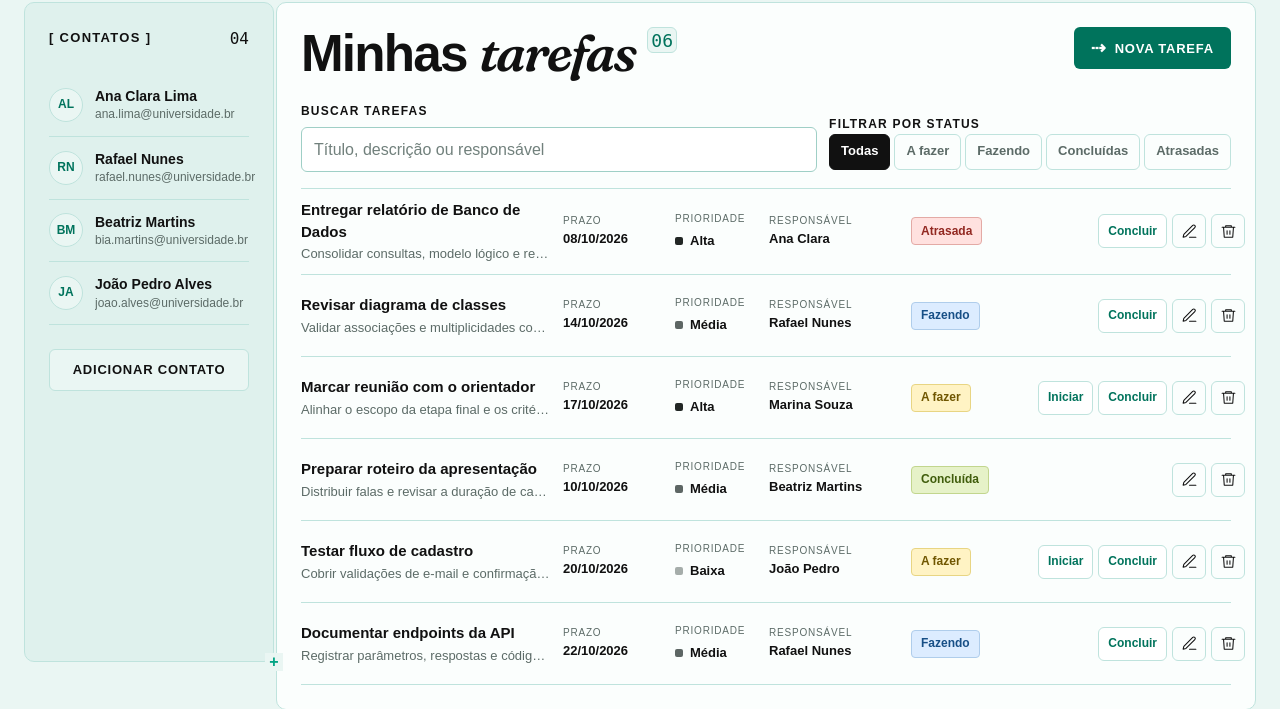
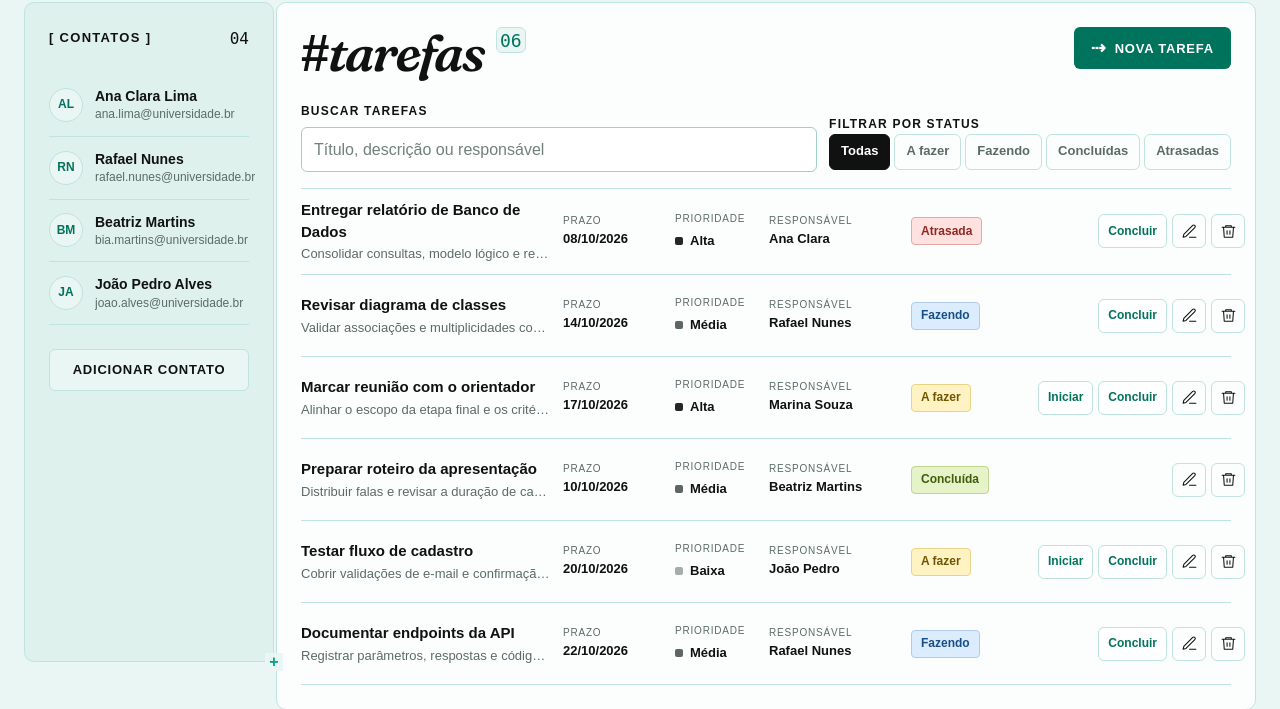
Before and after one commit to jmiguelSantos2025/Projeto_Ajuri, a Flask app: page /Home in a window 1280 px wide. Shown: the part 96-805 px from the top of the page. Run offline with Flask 3, Linux system fonts and the light colour scheme; some web fonts are replaced.

Commit message:
Troca o texto minhas tarefas para tarefas na home

```diff
--- a/src/templates/home.html
+++ b/src/templates/home.html
@@ -32,7 +32,7 @@
   <section class="tasks-panel block" aria-labelledby="tasks-title">
     <div class="tasks-head">
       <div class="title-line">
-        <h1 id="tasks-title">Minhas <span class="editorial">tarefas</span></h1>
+        <h1 id="tasks-title">#<span class="editorial">tarefas</span></h1>
         <span class="task-count" aria-label="{{ tarefas|length }} tarefas">{{ '%02d'|format(tarefas|length) }}</span>
       </div>
       <button class="btn btn--primary" type="button" data-open-modal="task-modal">Nova tarefa</button>
```
